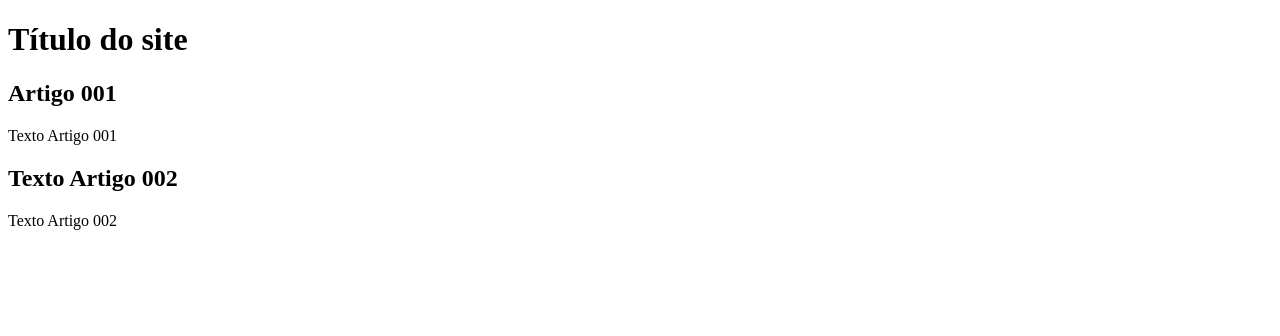
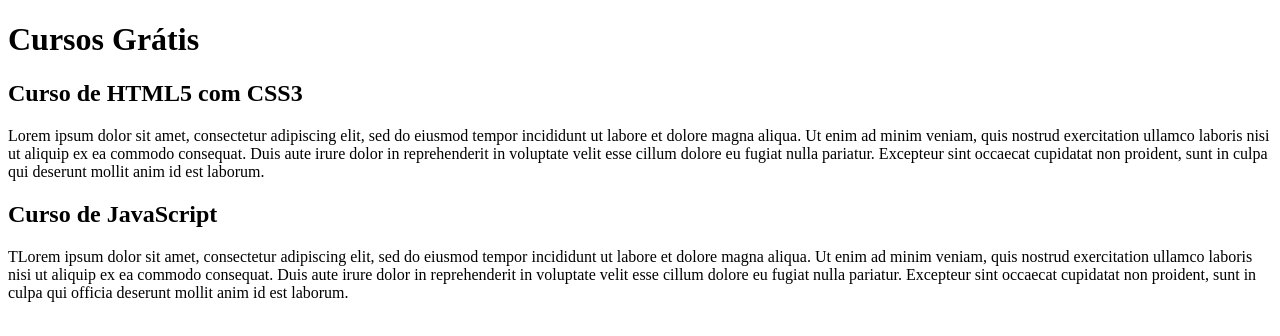
Before and after one commit to Luke02su/projeto-site, a plain HTML site: page index.html in a window 1280 px wide. Drawn offline with Linux system fonts and the light colour scheme.

Commit message:
comecei a escrever o conteúdo

```diff
--- a/index.html
+++ b/index.html
@@ -6,15 +6,29 @@
 <body>
 	<main>
 		<header>
-			<h1>Título do site</h1>
+			<h1>Cursos Grátis</h1>
 		</header>
 		<article>
-			<h2>Artigo 001</h2>
-			<p>Texto Artigo 001</p>
+			<h2>Curso de HTML5 com CSS3</h2>
+			<p>Lorem ipsum dolor sit amet, consectetur
+			adipiscing elit, sed do eiusmod tempor incididunt
+			ut labore et dolore magna aliqua. Ut enim ad minim
+			veniam, quis nostrud exercitation ullamco laboris nisi
+			ut aliquip ex ea commodo consequat. Duis aute irure dolor
+			in reprehenderit in voluptate velit esse cillum dolore eu
+			fugiat nulla pariatur. Excepteur sint occaecat cupidatat
+			non proident, sunt in culpa qui
+			deserunt mollit anim id est laborum.</p>
 		</article>
 		<article>
-			<h2>Texto Artigo 002</h2>
-			<p>Texto Artigo 002</p>
+			<h2>Curso de JavaScript</h2>
+			<p>TLorem ipsum dolor sit amet, consectetur adipiscing elit, sed do
+			eiusmod tempor incididunt ut labore et dolore magna aliqua. Ut enim
+			ad minim veniam, quis nostrud exercitation ullamco laboris nisi ut
+			aliquip ex ea commodo consequat. Duis aute irure dolor in reprehenderit
+			in voluptate velit esse cillum dolore eu fugiat nulla pariatur.
+			Excepteur sint occaecat cupidatat non proident, sunt in
+			culpa qui officia deserunt mollit anim id est laborum.</p>
 		</article>
 	</main>
 </body>
```
